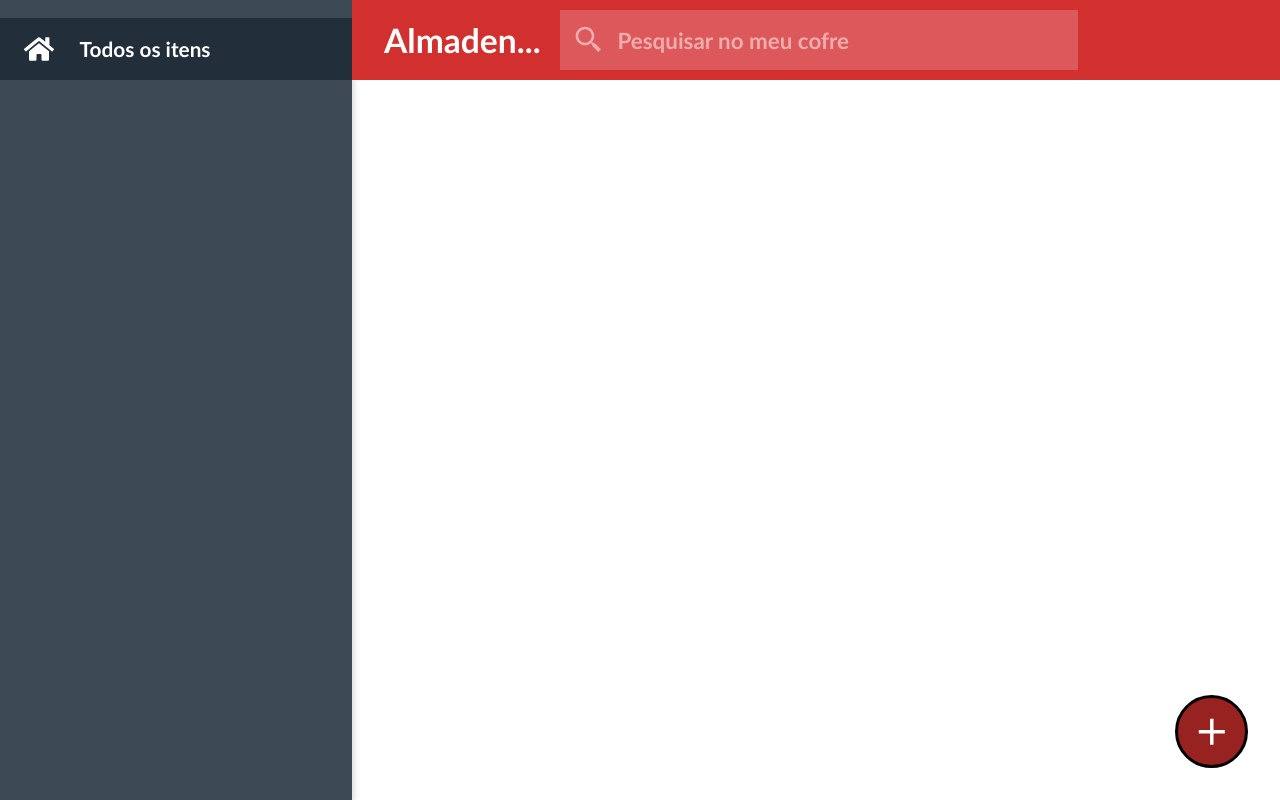
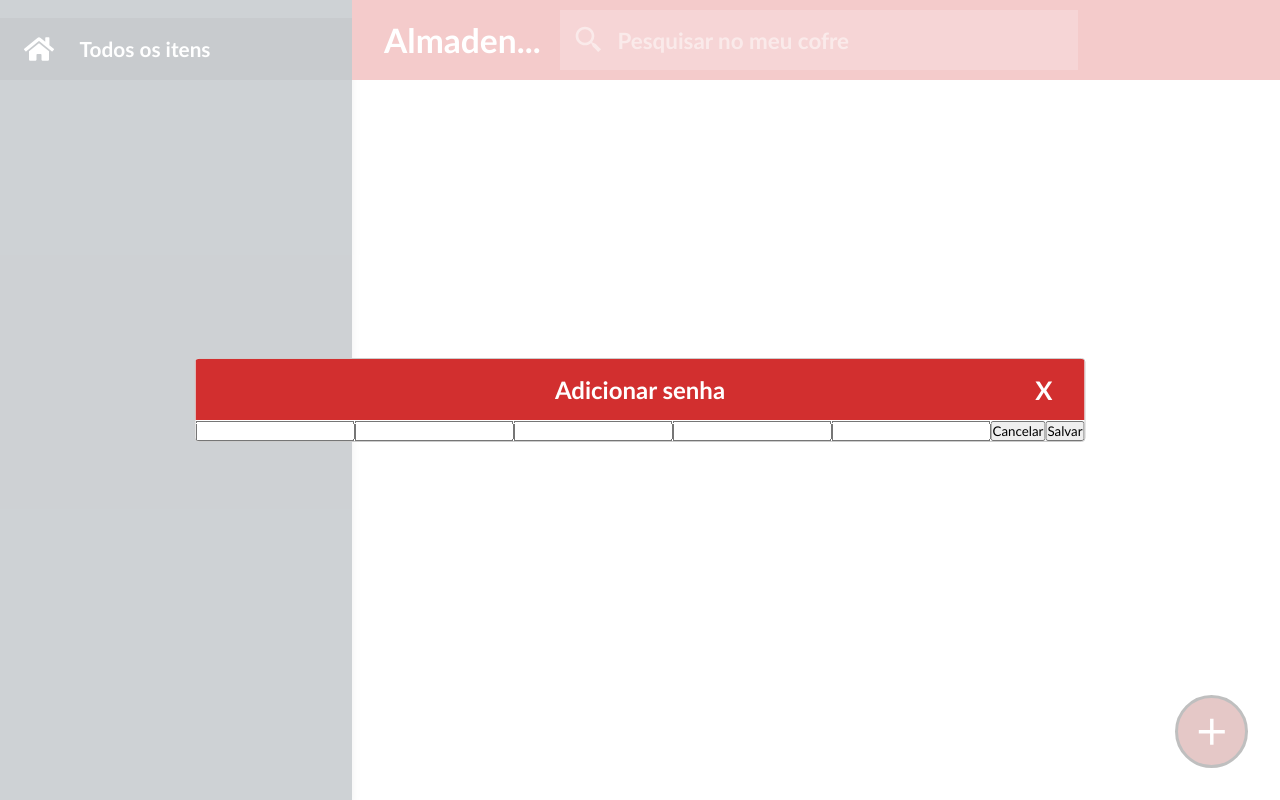
Before and after one commit to Lucky-ta/DESAFIO-CODIE, a Next.js app: page / in a window 1280 px wide. Both pictures are taken after a click on the button 1211 px from the left and 731 px from the top of the page. Built offline with nearby package versions, Linux system fonts and the light colour scheme.

Commit message:
Create modal header style

```diff
--- a/package.json
+++ b/package.json
@@ -35,6 +35,7 @@
     "@testing-library/jest-dom": "^5.16.5",
     "@testing-library/react": "^13.4.0",
     "@types/jest": "^29.4.0",
+    "@types/react-modal": "^3.13.1",
     "@types/styled-components": "^5.1.26",
     "jest-environment-jsdom": "^29.4.1"
   }
--- a/src/components/AddPasswordButton/AddPasswordButton.tsx
+++ /dev/null
@@ -1,10 +0,0 @@
-import * as StyledButton from "./index";
-import { IoMdAdd } from "react-icons/io";
-
-export default function AddPasswordButton() {
-  return (
-    <StyledButton.AddPasswordButton type="button">
-      {<IoMdAdd />}
-    </StyledButton.AddPasswordButton>
-  );
-}
--- a/src/components/AddPasswordButton/index.ts
+++ b/src/components/Buttons/index.ts
@@ -19,3 +19,15 @@ export const AddPasswordButton = styled.button`
         bottom: 3em;
   }
 `;
+
+export const CloseModalButton = styled.button`
+    font-size: 1.6rem;
+    font-weight: bold;
+    color: white;
+    border: none;
+    background: none;
+
+    position: absolute;
+    right: 2rem;
+    cursor: pointer;
+`;
--- /dev/null
+++ b/src/components/Modal/index.ts
@@ -0,0 +1,11 @@
+import styled from "styled-components";
+
+export const ModalHeader = styled.div`
+    display: flex;
+    width: 100%;
+    background-color: #d22f2f;
+    color: white;
+    justify-content: center;
+    align-items: center;
+    padding: 1rem;
+`;
--- a/src/pages/index.tsx
+++ b/src/pages/index.tsx
@@ -1,14 +1,65 @@
-import AddPasswordButton from "../components/AddPasswordButton/AddPasswordButton";
 import HeaderComponent from "../components/Header/HeaderComponent";
 import LeftOptions from "../components/LeftOptions/LeftOptions";
-import * as GlobalContainer from '../styles/global'
+import * as StyledButton from "../components/Buttons/index";
+import * as StyledModal from "../components/Modal/index";
+import * as GlobalContainer from "../styles/global";
+import * as StyledButtons from "../components/Buttons";
+import { IoMdAdd } from "react-icons/io";
+import { useState } from "react";
+import Modal from "react-modal";
 
 export default function Home() {
+  const customStyles = {
+    content: {
+      top: "50%",
+      left: "50%",
+      right: "auto",
+      bottom: "auto",
+      marginRight: "-50%",
+      transform: "translate(-50%, -50%)",
+      padding: 0,
+    },
+  };
+
+  let subtitle;
+  const [modalIsOpen, setIsOpen] = useState(false);
+
+  function openModal() {
+    setIsOpen(true);
+  }
+
+  function closeModal() {
+    setIsOpen(false);
+  }
   return (
     <GlobalContainer.GlobalContainer>
       <LeftOptions />
       <HeaderComponent />
-      <AddPasswordButton />
+      <StyledButton.AddPasswordButton onClick={openModal} type="button">
+        {<IoMdAdd />}
+      </StyledButton.AddPasswordButton>
+      <Modal
+        isOpen={modalIsOpen}
+        onRequestClose={closeModal}
+        style={customStyles}
+        contentLabel="Example Modal"
+      >
+        <StyledModal.ModalHeader>
+          <h2 ref={(_subtitle) => (subtitle = _subtitle)}>Adicionar senha</h2>
+          <StyledButtons.CloseModalButton onClick={closeModal}>
+            X
+          </StyledButtons.CloseModalButton>
+        </StyledModal.ModalHeader>
+        <form>
+          <input type="text" />
+          <input type="text" />
+          <input type="text" />
+          <input type="text" />
+          <input type="text" />
+          <button type="button">Cancelar</button>
+          <button type="submit">Salvar</button>
+        </form>
+      </Modal>
     </GlobalContainer.GlobalContainer>
   );
 }
```
Also changed, not shown: 2 other files (tests, documents, lock files or other folders).
